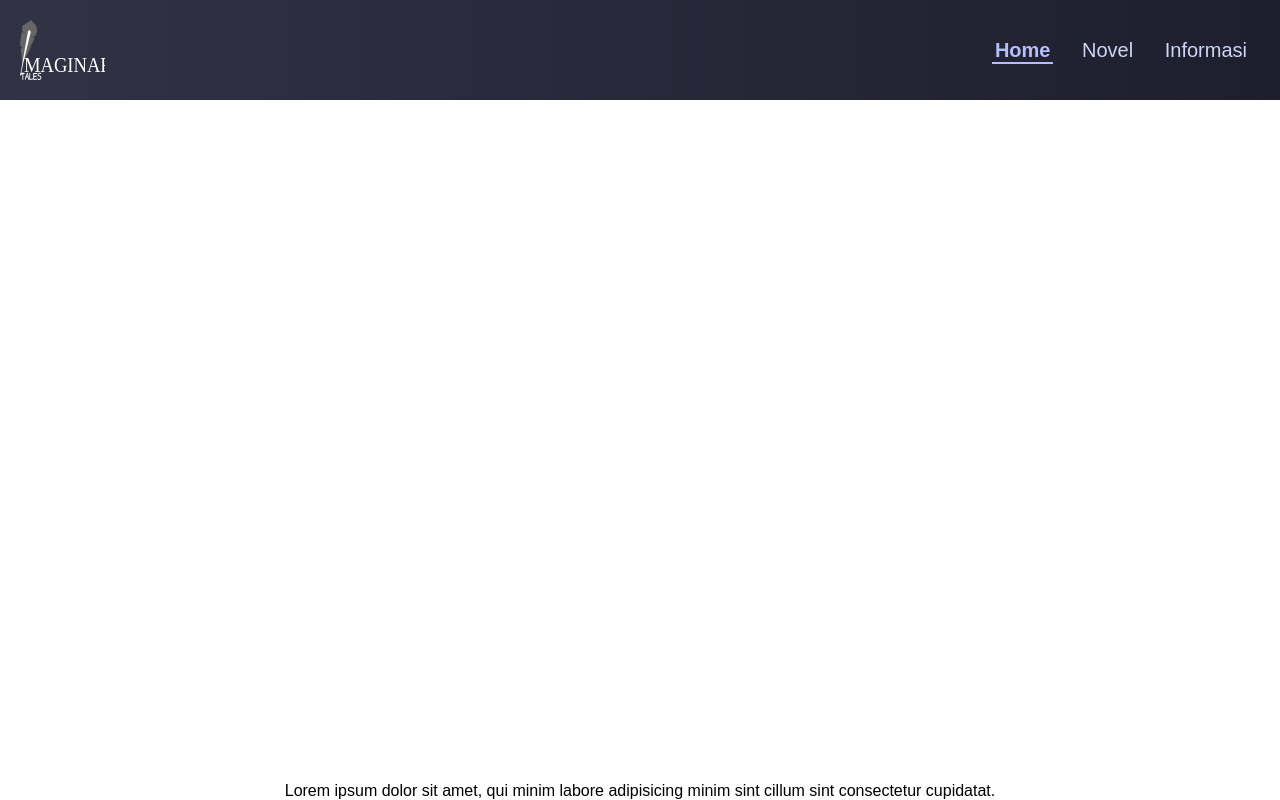
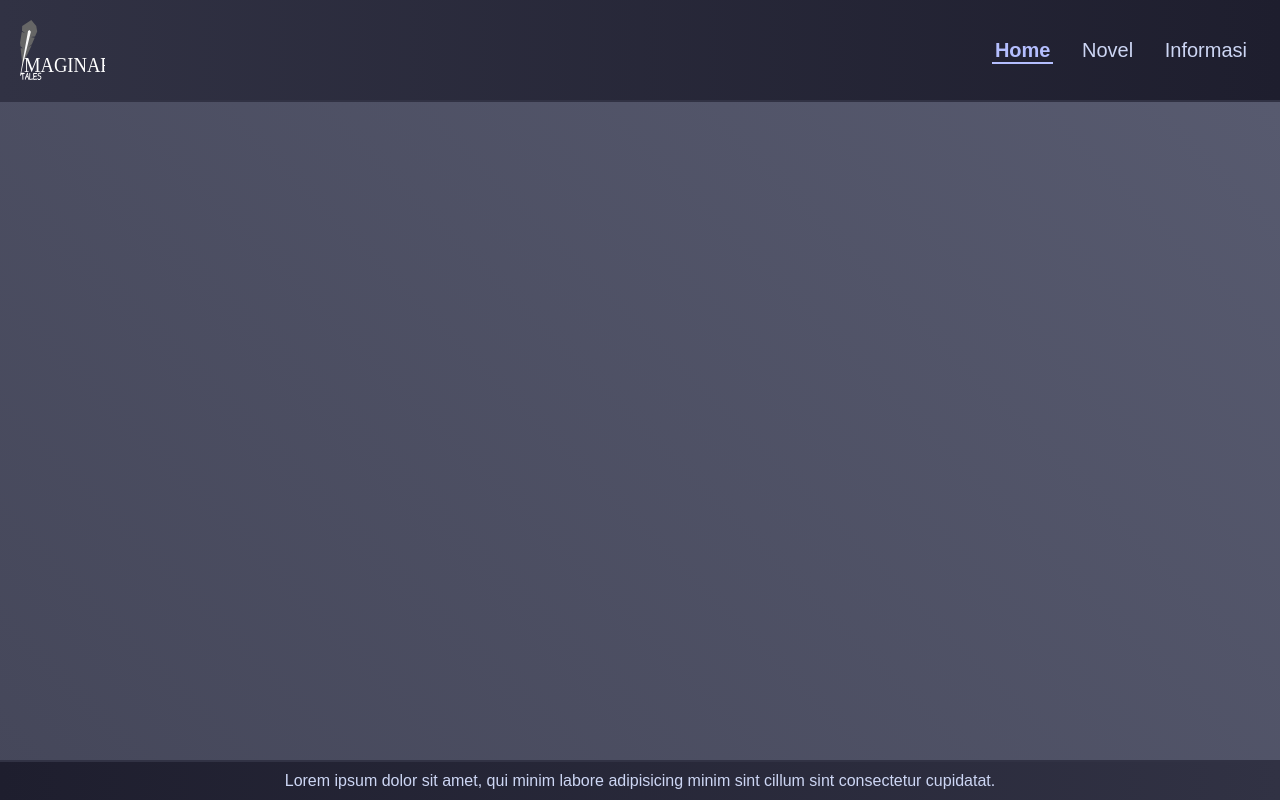
Before and after one commit to commrade-goad/imaginary-tales, a PHP site: page / in a window 1280 px wide. Run offline with PHP 8.4, Linux system fonts and the light colour scheme.

Commit message:
css update

```diff
--- a/style.css
+++ b/style.css
@@ -9,6 +9,7 @@ html {
         min-height: 100vh;
         display: flex;
         flex-direction: column;
+        background-image: linear-gradient(45deg, #45475a, #585b70);
     }
 
     footer{
@@ -16,12 +17,17 @@ html {
         align-items: center;
         align-content: center;
         text-align: center;
+        background-image: linear-gradient(to left, #313244, #1e1e2e);
+        color: #cdd6f4;
+        padding: 10px;
+        border-top: 2px solid #313244;
     }
 
     .navigation {
         background-color: #1e1e2e;
         background-image: linear-gradient(to right, #313244, #1e1e2e);
         padding: 10px;
+        border-bottom: 2px solid #313244;
     }
 
     .ul-navigation {
```
